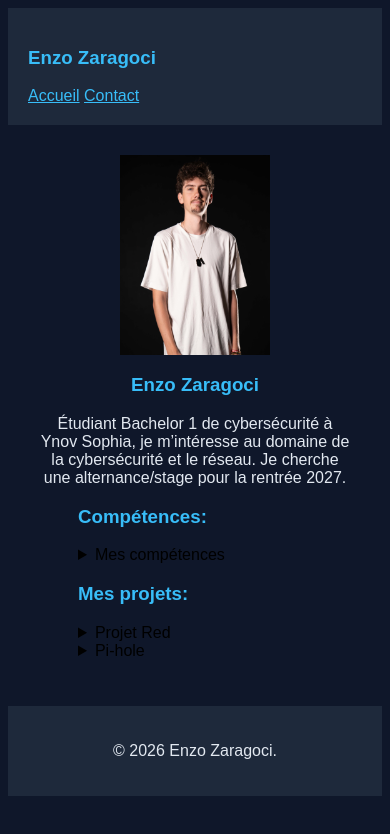
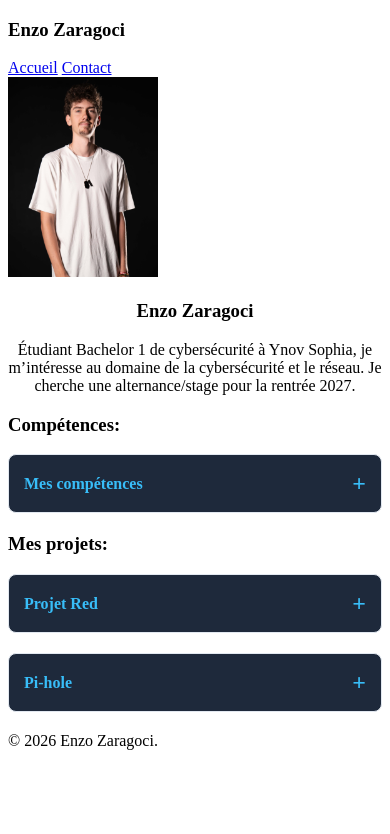
Before and after one commit to ItsForTheVibes/Portfolio, a plain HTML site: page index.html in a window 390 px wide. Drawn offline with Linux system fonts and the light colour scheme.

Commit message:
css index acordion

```diff
--- a/style.css
+++ b/style.css
@@ -1,54 +1,91 @@
-img {
-  display: block;
-  margin-left: auto;
-  margin-right: auto;
+
+/* ACCORDION */
+
+.accordion {
+    background-color: #1E293B;
+    border: 1px solid #E2E8F0;
+    border-radius: 8px;
+    margin-bottom: 20px;
+    overflow: hidden;
 }
 
-body {
-  background-color: #0F172A;
-  h3,h2,ul,figcaption,a {
+/* Clickable title */
+.accordion summary {
+    padding: 20px;
     color: #38BDF8;
+    font-size: 18px;
+    font-weight: bold;
+    cursor: pointer;
+    list-style: none;
+    display: flex;
+    justify-content: space-between;
+    align-items: center;
+}
+
+/* Hide default arrow */
+.accordion summary::-webkit-details-marker {
+    display: none;
+}
+
+/* Custom arrow */
+.accordion summary::after {
+    content: "+";
+    font-size: 24px;
+    color: #38BDF8;
+    transition: transform 0.3s ease;
+}
+
+/* Change icon when open */
+.accordion[open] summary::after {
+    content: "−";
+}
+
+/* Hover effect */
+.accordion summary:hover {
+    background-color: #334155;
+}
+
+/* Opened accordion */
+.accordion[open] {
+    border-color: #38BDF8;
+}
+
+/* Accordion content */
+.accordion-content {
+    padding: 0 20px 20px;
+    color: #E2E8F0;
+    animation: fadeIn 0.3s ease;
+}
+
+.accordion-content a {
+    color: #38BDF8;
+}
+
+/* Animation */
+@keyframes fadeIn {
+    from {
+        opacity: 0;
+        transform: translateY(-8px);
     }
-    p,li{
-    color: #E2E8F0;
+
+    to {
+        opacity: 1;
+        transform: translateY(0);
     }
 }
 
-* {
-    font-family: Arial, sans-serif;
+/* Mobile */
+@media (max-width: 600px) {
+    .accordion summary {
+        padding: 15px;
+        font-size: 16px;
+    }
+
+    .accordion-content {
+        padding: 0 15px 15px;
+    }
+
+    figure {
+        margin: 15px 0;
+    }
 }
-
-.projetred {
-    margin-bottom: 20px;
-    padding: 20px;
-    border: 1px solid #E2E8F0;
-    background-color: #1E293B ;
-}
-
-.projetpi {
-    margin-bottom: 20px;
-    padding: 20px;
-    border: 1px solid #E2E8F0;
-    background-color: #1E293B ;
-}
-
-header {
-    display: block;
-    background-color: #1E293B ;
-    color: #E2E8F0;
-    padding: 20px;
-    text-align:left;
-}
-
-main {
-    flex: 1;
-    padding: 30px;
-}
-
-footer {
-    display: block;
-    background-color: #1E293B ;
-    color: #E2E8F0;
-    padding: 20px;
-    text-align: center;
-}
```
